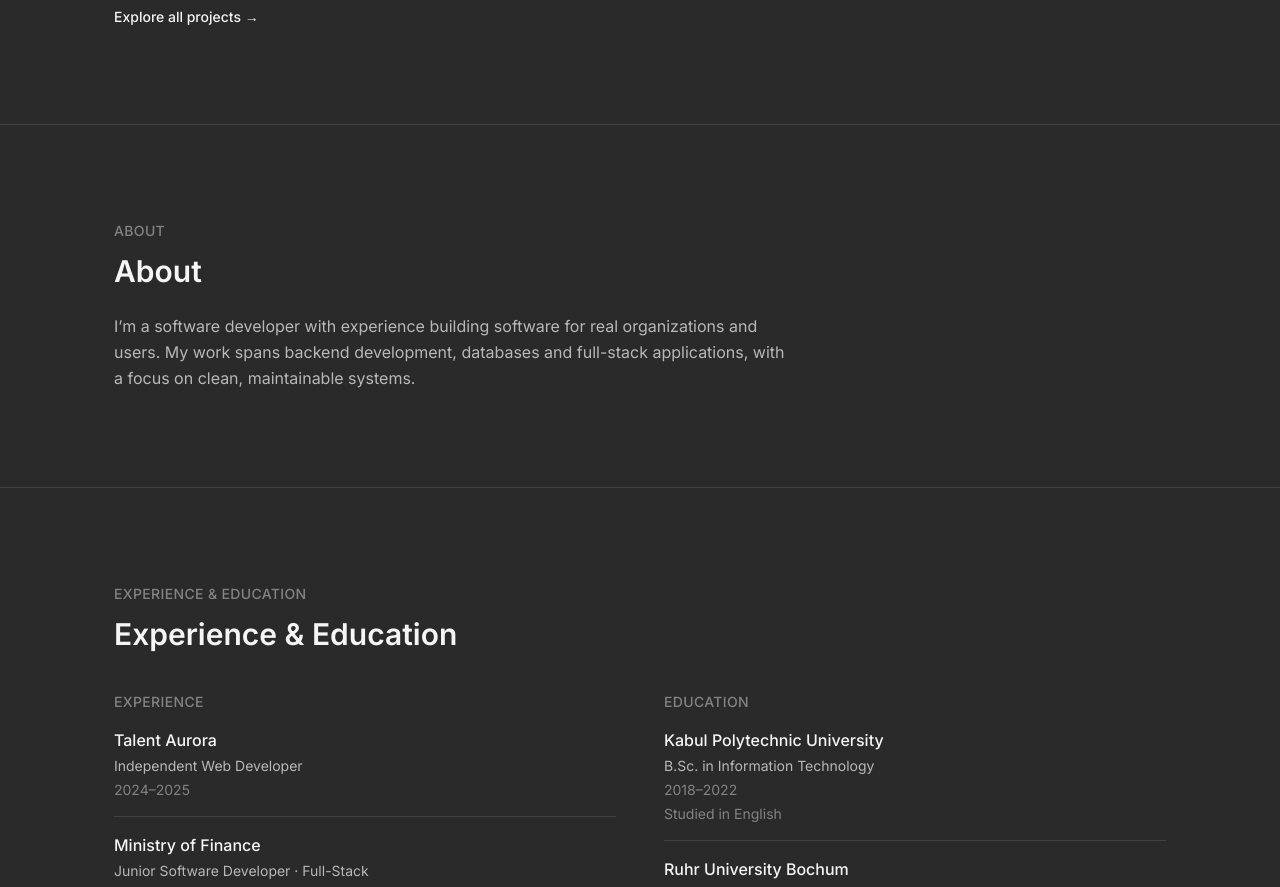
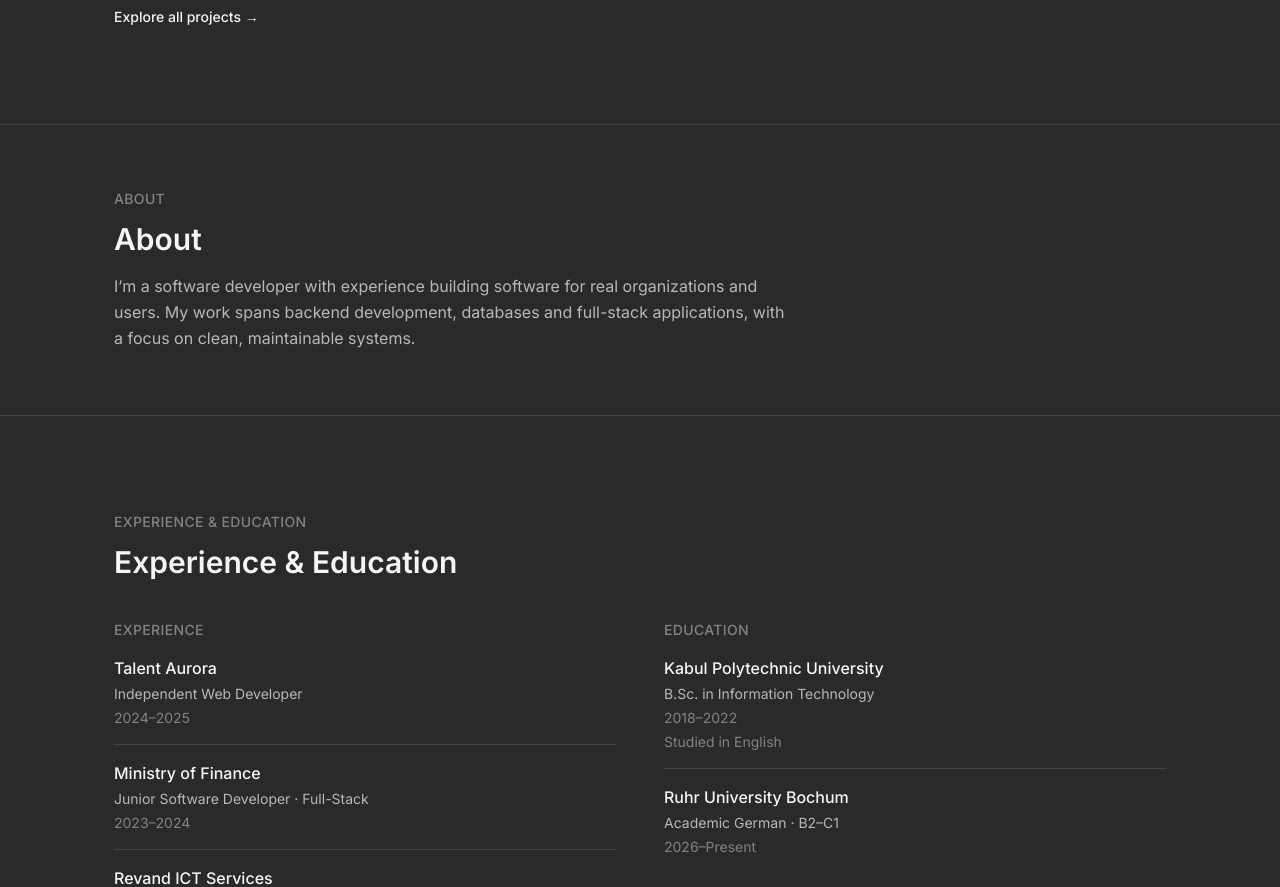
Before and after one commit to wais865/wais865-wais-portfolio, a Next.js app: page / in a window 1280 px wide. Shown: the part 2100-2987 px from the top of the page. Built offline with nearby package versions, Linux system fonts and the light colour scheme.

Commit message:
feat: refine about section spacing

```diff
--- a/src/components/home/About.tsx
+++ b/src/components/home/About.tsx
@@ -3,13 +3,13 @@ import SectionLabel from "@/components/ui/SectionLabel";
 
 export default function About() {
   return (
-    <Section id="about" bordered>
+    <Section id="about" bordered padding="compact">
       <SectionLabel>About</SectionLabel>
       <h2 className="text-2xl font-semibold text-primary md:text-3xl">
         About
       </h2>
 
-      <p className="mt-6 max-w-2xl text-base leading-relaxed text-secondary">
+      <p className="mt-4 max-w-2xl text-base leading-relaxed text-secondary">
         I&rsquo;m a software developer with experience building software for
         real organizations and users. My work spans backend development,
         databases and full-stack applications, with a focus on clean,
--- a/src/components/layout/Section.tsx
+++ b/src/components/layout/Section.tsx
@@ -6,18 +6,25 @@ interface SectionProps {
   children: ReactNode;
   className?: string;
   bordered?: boolean;
+  padding?: "default" | "compact";
 }
+
+const paddingClasses: Record<NonNullable<SectionProps["padding"]>, string> = {
+  default: "py-16 md:py-24",
+  compact: "py-12 md:py-16",
+};
 
 export default function Section({
   id,
   children,
   className = "",
   bordered = false,
+  padding = "default",
 }: SectionProps) {
   return (
     <section
       id={id}
-      className={`py-16 md:py-24 ${bordered ? "border-t border-border" : ""} ${className}`}
+      className={`${paddingClasses[padding]} ${bordered ? "border-t border-border" : ""} ${className}`}
     >
       <Container>{children}</Container>
     </section>
```
